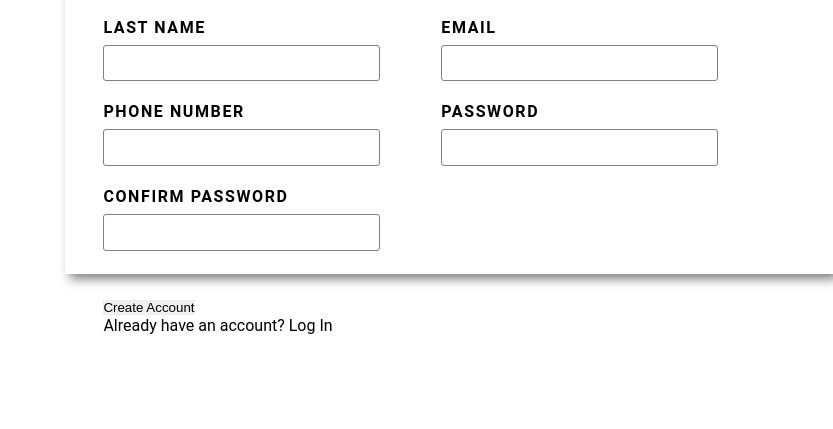
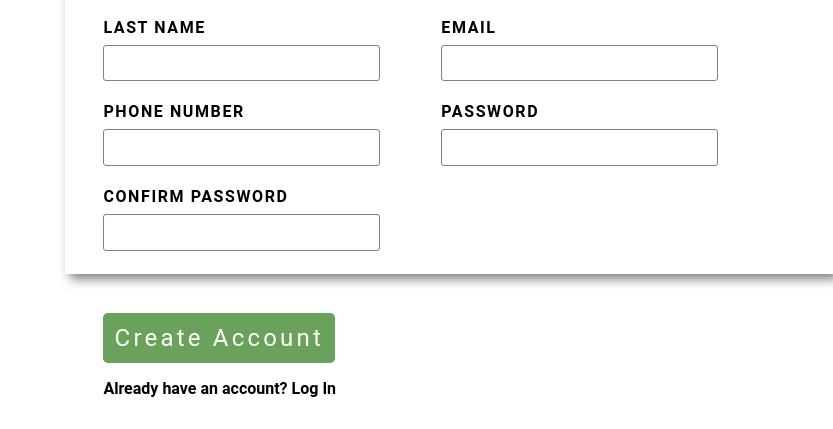
Before and after one commit to joaquinrodriguezpou/sign-up-form, a plain HTML site: page index.html in a window 1280 px wide. Shown: the part 371-800 px from the top of the page, without its empty margins (447-1280 px from the left). Drawn offline with Linux system fonts and the light colour scheme; a web font is replaced by a local one.

Commit message:
style create account section

```diff
--- a/style.css
+++ b/style.css
@@ -137,3 +137,27 @@ input:focus {
 .form-row input:invalid {
 
 }
+
+.create-account button {
+  color: white;
+  font-size: 1.5rem;
+  font-family: 'Norse-bold', 'Roboto', sans-serif;
+  letter-spacing: 0.2rem;
+  border-radius: 0.3rem;
+  padding: 0.7rem;
+  background-color: rgba(44, 123, 24, 0.7);
+  margin: 1rem 0;
+}
+
+.create-account p {
+  font-weight: 600;
+  color: black;
+}
+
+#log-in-link {
+  color: black;
+  border: 2px solid grey;
+  border-radius: 3px;
+  padding: 0.3rem;
+  text-decoration: none;
+}
```
